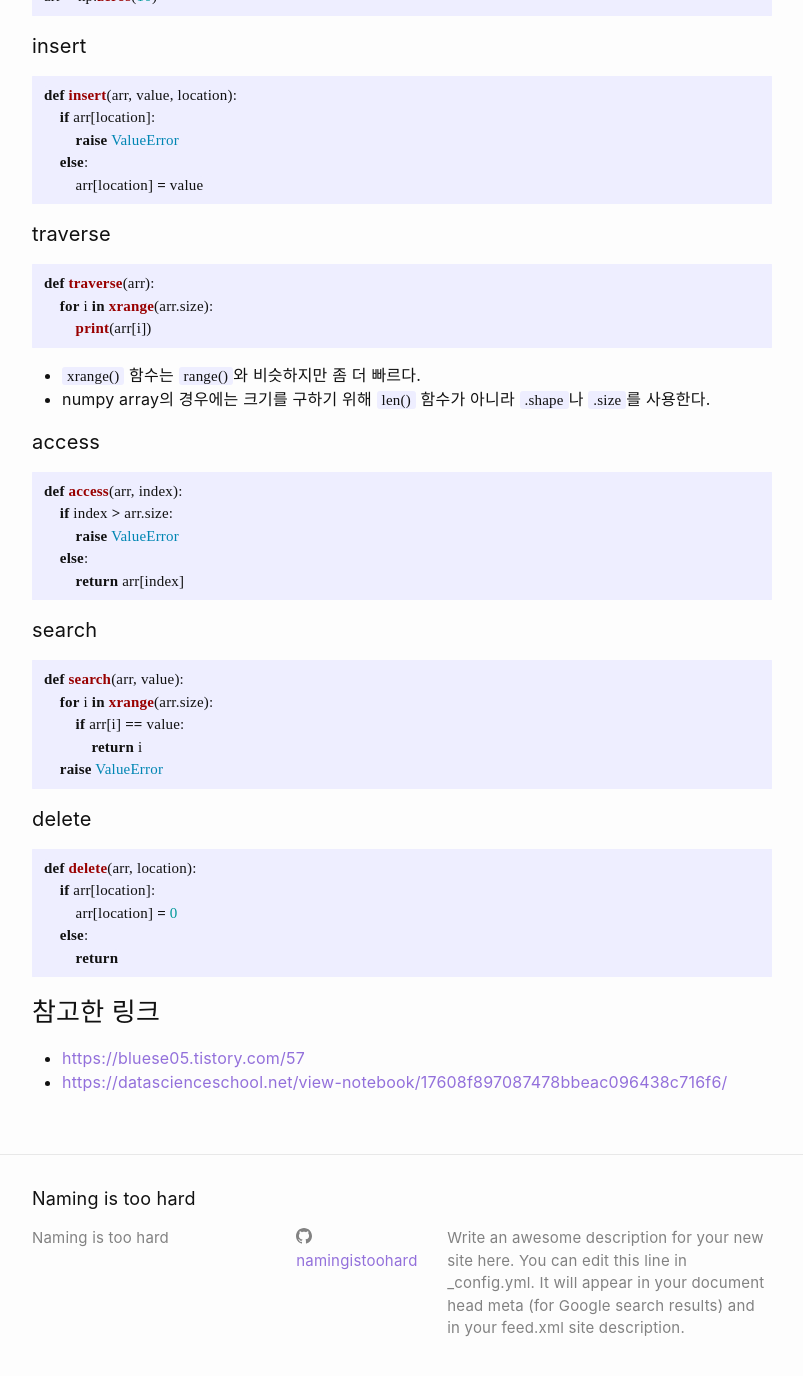
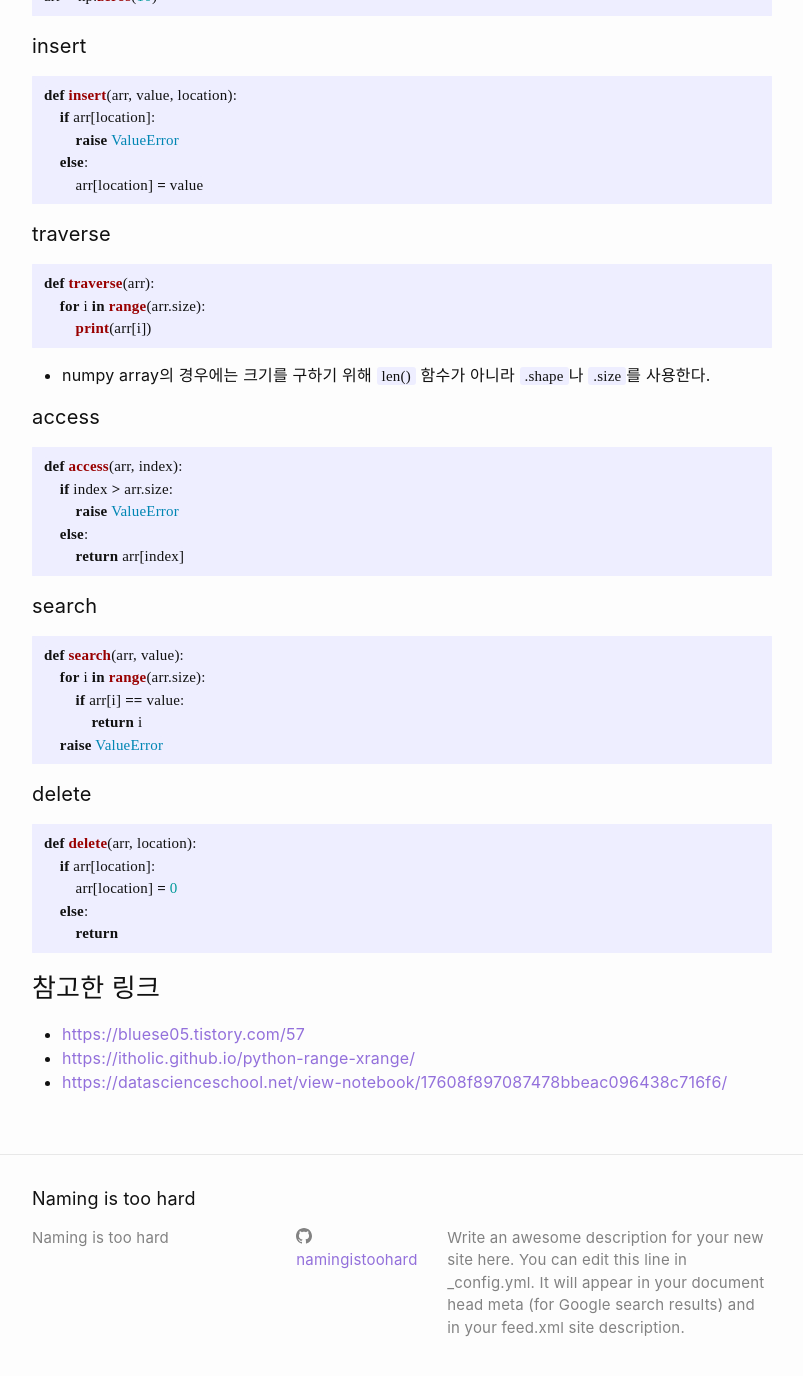
Before and after one commit to namingistoohard/namingistoohard.github.io, a Jekyll site: the page built from _posts/2020-01-12-array.md, in a window 1280 px wide and 1400 px high, scrolled down 10663 px. Shown: the top 1376 px of the window, without its empty margins (238-1041 px from the left). Built offline with Jekyll 4.4.1, drawn with Linux system fonts in a browser that asks for light colours; some web fonts are replaced.

Commit message:
Correct error | array xrange()는 파이썬 3부터 사라짐. 대신 range()가 xrange()처럼 동작하도록 바뀌었다고 함

````diff
--- a/_posts/2020-01-12-array.md
+++ b/_posts/2020-01-12-array.md
@@ -486,10 +486,9 @@ def insert(arr, value, location):
 #### traverse
 ```python
 def traverse(arr):
-    for i in xrange(arr.size):
+    for i in range(arr.size):
         print(arr[i])
 ```
-* `xrange()` 함수는 `range()`와 비슷하지만 좀 더 빠르다.
 * numpy array의 경우에는 크기를 구하기 위해 `len()` 함수가 아니라 `.shape`나 `.size`를 사용한다.
 
 #### access
@@ -504,7 +503,7 @@ def access(arr, index):
 #### search
 ```python
 def search(arr, value):
-    for i in xrange(arr.size):
+    for i in range(arr.size):
         if arr[i] == value:
             return i
     raise ValueError
@@ -521,4 +520,5 @@ def delete(arr, location):
 
 ### 참고한 링크
 * [https://bluese05.tistory.com/57](https://bluese05.tistory.com/57)
+* [https://itholic.github.io/python-range-xrange/](https://itholic.github.io/python-range-xrange/)
 * [https://datascienceschool.net/view-notebook/17608f897087478bbeac096438c716f6/](https://datascienceschool.net/view-notebook/17608f897087478bbeac096438c716f6/)
````
